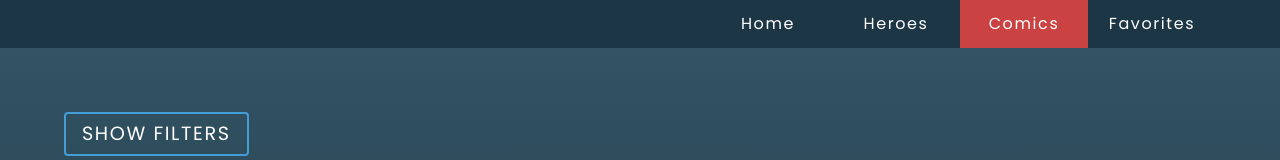
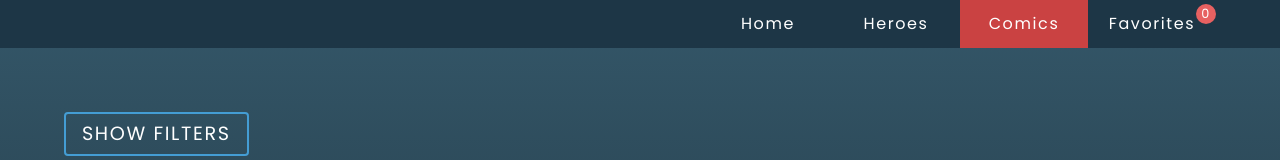
Before and after one commit to DrazhinUstin/Marvel_Search_Engine_React, a React (Create React App) app: page /comics in a window 1280 px wide. Shown: the top 160 px of the page. Built offline with nearby package versions, Linux system fonts and the light colour scheme; no server answers.

Commit message:
Update navbar

```diff
--- a/src/components/Navbar.js
+++ b/src/components/Navbar.js
@@ -1,29 +1,56 @@
+import { useState, useEffect, useRef } from 'react';
+import { useSelector } from 'react-redux';
 import { NavLink } from 'react-router-dom';
+import { navLinks } from '../utils/localData';
 
 const Navbar = () => {
+    const [isMenuOpen, setIsMenuOpen] = useState(false);
+    const { items } = useSelector((state) => state.favorites);
+    const menuRef = useRef(null);
+
+    useEffect(() => {
+        const menu = menuRef.current;
+        const menuParent = menu.parentElement;
+        const menuLinks = menu.querySelectorAll('a');
+        if (isMenuOpen) {
+            document.body.style.overflow = 'hidden';
+            const { y } = menuParent.getBoundingClientRect();
+            menu.style.top = `${menuParent.offsetHeight + y}px`;
+            menuLinks.forEach((link, index) => {
+                link.style.animation = `surprise 0.25s ease-in-out ${0.25 + index / 5}s forwards`;
+            });
+        } else {
+            document.body.style.overflow = '';
+            menuLinks.forEach((link) => {
+                link.style.animation = '';
+            });
+        }
+    }, [isMenuOpen]);
+
     return (
         <nav className='navbar'>
             <div className='section-center'>
-                <div className='navbar-menu'>
-                    <NavLink to='/' className={({ isActive }) => (isActive ? 'active' : null)}>
-                        home
-                    </NavLink>
-                    <NavLink
-                        to='characters'
-                        className={({ isActive }) => (isActive ? 'active' : null)}
-                    >
-                        heroes
-                    </NavLink>
-                    <NavLink to='comics' className={({ isActive }) => (isActive ? 'active' : null)}>
-                        comics
-                    </NavLink>
-                    <NavLink
-                        to='favorites'
-                        className={({ isActive }) => (isActive ? 'active' : null)}
-                    >
-                        favorites
-                    </NavLink>
+                <div className={`navbar-menu ${isMenuOpen && 'open'}`} ref={menuRef}>
+                    {navLinks.map(({ id, title, path }) => {
+                        return (
+                            <NavLink
+                                key={id}
+                                to={path}
+                                className={({ isActive }) => (isActive ? 'active' : null)}
+                                onClick={() => setIsMenuOpen(false)}
+                            >
+                                {title}
+                                {title === 'favorites' && <span>{items.length}</span>}
+                            </NavLink>
+                        );
+                    })}
                 </div>
+                <button
+                    className={`navbar-toggle-btn ${isMenuOpen && 'active'}`}
+                    onClick={() => setIsMenuOpen(!isMenuOpen)}
+                >
+                    <span></span>
+                </button>
             </div>
         </nav>
     );
--- a/src/scss/_config.scss
+++ b/src/scss/_config.scss
@@ -10,6 +10,7 @@ $clr-yellow-2: #bda416;
 $clr-black: #1c1c1c;
 $clr-white: #ffffff;
 $clr-gray: #757579;
+$clr-transp-primary: rgba(22, 34, 42, 0.95);
 $clr-transp-red: rgba(202, 66, 66, 0.75);
 $clr-transp-blue: rgba(21, 116, 175, 0.75);
 $max-content-width: 1200px;
@@ -17,6 +18,7 @@ $radius: 0.25rem;
 $spacing: 0.1rem;
 $shadow: 0 10px 15px rgba(0, 0, 0, 0.2);
 $trans-ease: all 0.4s ease;
+$trans-ease-in-out: all 0.25s ease-in-out;
 
 $sizes: (
     sm: '(max-width: 500px)',
--- a/src/scss/_navbar.scss
+++ b/src/scss/_navbar.scss
@@ -1,9 +1,12 @@
 .navbar {
     background-color: $clr-primary-2;
-    &-menu {
+    .section-center {
         height: 3rem;
         display: flex;
         justify-content: flex-end;
+    }
+    &-menu {
+        display: flex;
         a {
             width: 8rem;
             height: 100%;
@@ -12,10 +15,102 @@
             text-transform: capitalize;
             letter-spacing: $spacing;
             transition: $trans-ease;
+            transition-property: background-color;
             &:hover,
             &.active {
                 background-color: $clr-red-2;
             }
+            &:last-child {
+                position: relative;
+                span {
+                    @include absolute($top: 0.25rem, $right: 0);
+                    @include circle(1.25rem);
+                    @include grid-center;
+                    background-color: $clr-red;
+                    font-size: 0.8rem;
+                    transition: inherit;
+                }
+                &:hover span,
+                &.active span {
+                    background-color: $clr-blue;
+                }
+            }
+        }
+    }
+    &-toggle-btn {
+        display: none;
+        border: none;
+        background-color: inherit;
+    }
+    @include for-size(md) {
+        .section-center {
+            width: 100%;
+        }
+        &-menu {
+            @include fixed(3rem, 0, 0, 0);
+            transform: translateX(100%);
+            flex-direction: column;
+            justify-content: space-evenly;
+            align-items: center;
+            background-color: $clr-transp-primary;
+            transition: $trans-ease-in-out;
+            transition-property: transform;
+            z-index: 999;
+            &.open {
+                transform: translateX(0);
+            }
+            a {
+                width: unset;
+                height: unset;
+                transform: translateX(50rem);
+                font-size: 1.5rem;
+                &:hover,
+                &.active {
+                    background-color: unset;
+                }
+                &:last-child span {
+                    top: -0.5rem;
+                    right: -1.25rem;
+                }
+            }
+        }
+        &-toggle-btn {
+            width: 2.5rem;
+            height: 100%;
+            @include grid-center;
+            span {
+                position: relative;
+                width: 1.5rem;
+                height: 3px;
+                background-color: $clr-white;
+                transition: $trans-ease-in-out;
+                &::before,
+                &::after {
+                    content: '';
+                    @include absolute($top: -8px, $left: 0);
+                    width: inherit;
+                    height: inherit;
+                    background-color: $clr-white;
+                    transition: inherit;
+                }
+                &::after {
+                    top: 8px;
+                }
+            }
+            &.active {
+                background-color: $clr-red-2;
+                span {
+                    background-color: transparent;
+                    &::before {
+                        top: 0;
+                        transform: rotate(225deg);
+                    }
+                    &::after {
+                        top: 0;
+                        transform: rotate(-225deg);
+                    }
+                }
+            }
         }
     }
 }
--- a/src/scss/main.scss
+++ b/src/scss/main.scss
@@ -117,3 +117,9 @@ input[type='number'] {
 .hide {
     display: none;
 }
+
+@keyframes surprise {
+    100% {
+        transform: translateX(0);
+    }
+}
--- /dev/null
+++ b/src/utils/localData.js
@@ -0,0 +1,24 @@
+const navLinks = [
+    {
+        id: 1,
+        title: 'home',
+        path: '/',
+    },
+    {
+        id: 2,
+        title: 'heroes',
+        path: 'characters',
+    },
+    {
+        id: 3,
+        title: 'comics',
+        path: 'comics',
+    },
+    {
+        id: 4,
+        title: 'favorites',
+        path: 'favorites',
+    },
+];
+
+export { navLinks };
```
